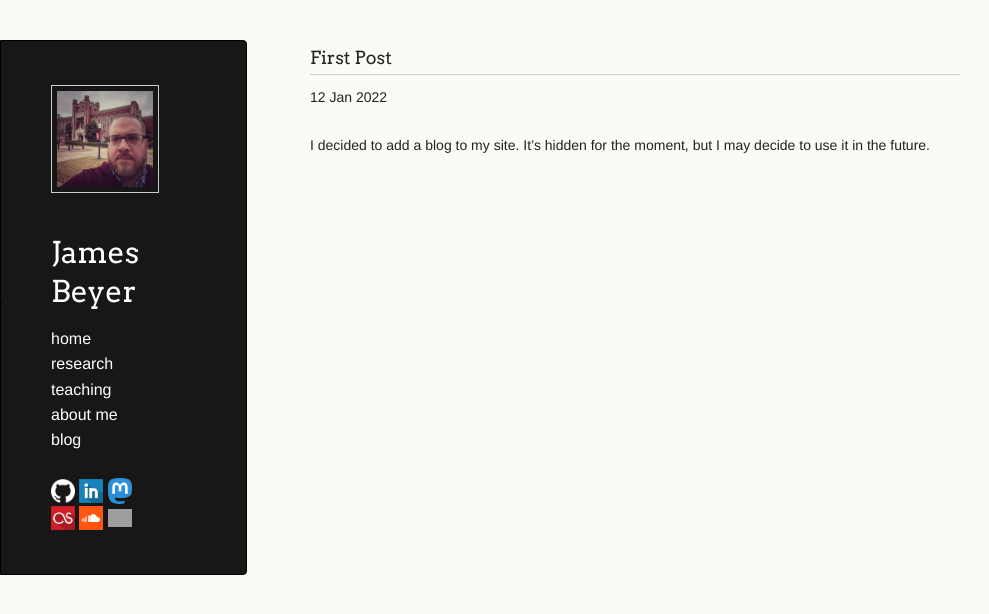
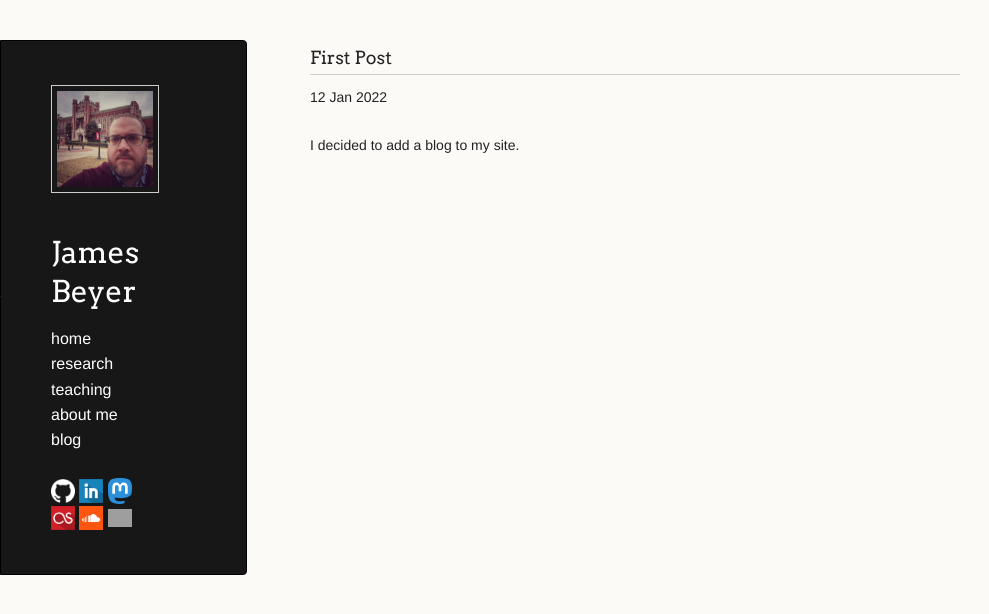
Before and after one commit to jebeyer/jebeyer.github.io, a Jekyll site: the page built from _posts/2022-01-12-first.md, in a window 1280 px wide. Shown: the top 614 px of the page, without its empty margins (0-989 px from the left). Built offline with Jekyll 4.4.1, drawn with Linux system fonts in a browser that asks for light colours; a script that is not in the unit is left out; grey boxes are pictures that could not be loaded.

Commit message:
blog is no longer hidden

```diff
--- a/_posts/2022-01-12-first.md
+++ b/_posts/2022-01-12-first.md
@@ -3,4 +3,4 @@ layout: post
 date: 2022-01-12
 title: First Post
 ---
-I decided to add a blog to my site. It's hidden for the moment, but I may decide to use it in the future.
+I decided to add a blog to my site.
```
